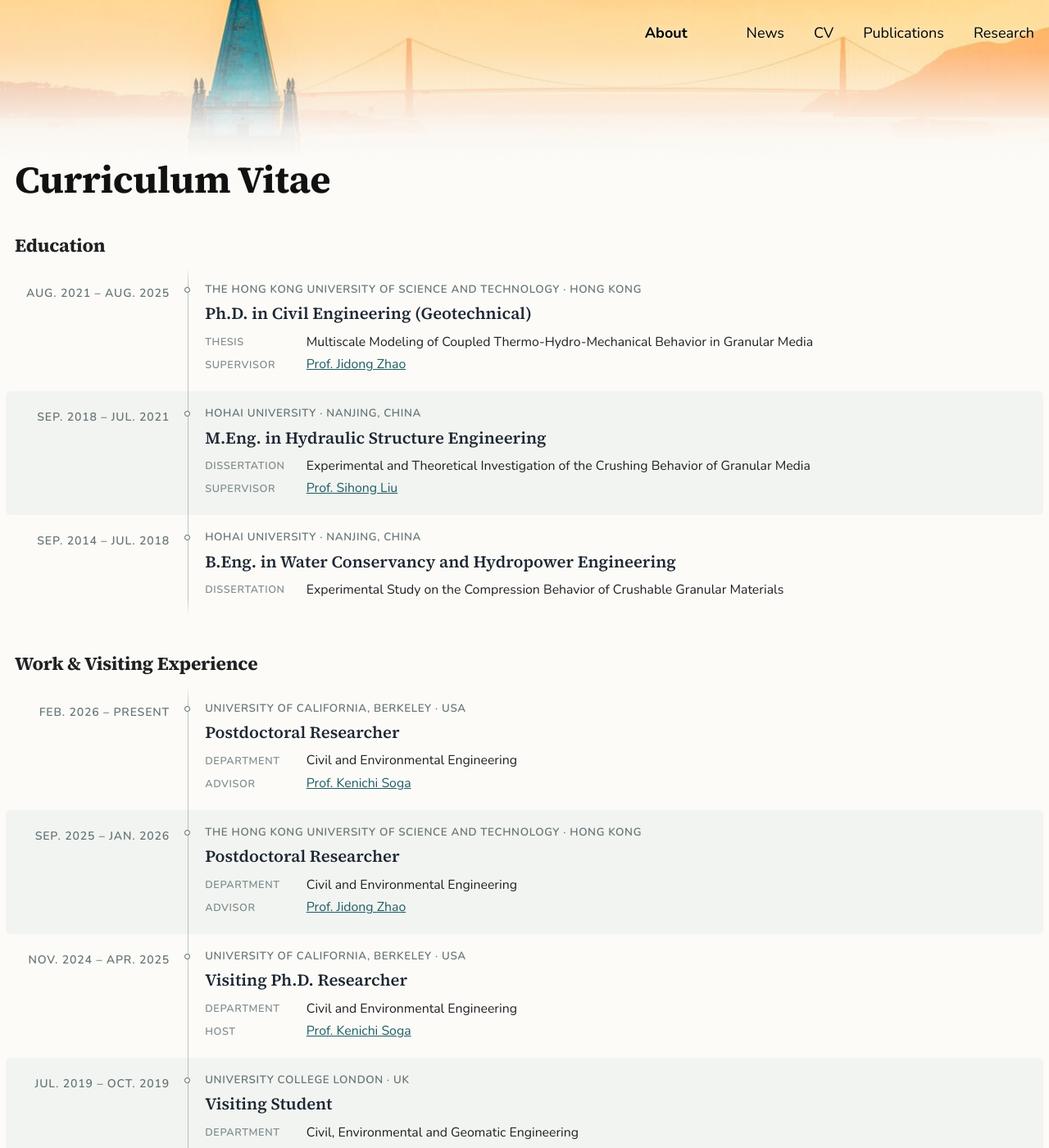
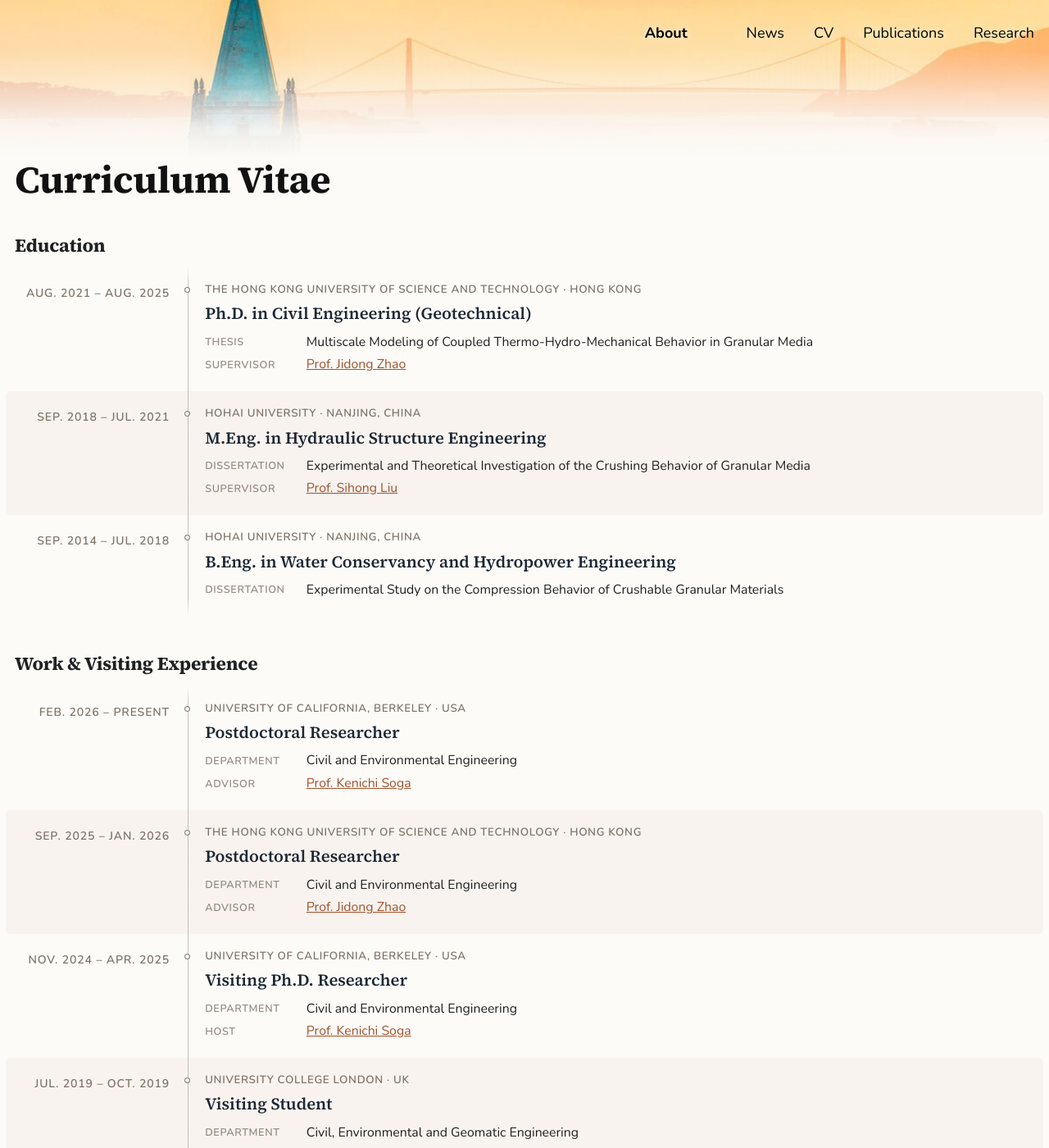
Before and after one commit to yujidu/yujidu.github.io, a Jekyll site: the page built from _pages/cv.md, in a window 1280 px wide and 1400 px high. Shown: the whole window at 82% size. Built offline with Jekyll 4.4.1, drawn with Linux system fonts in a browser that asks for light colours; a style sheet for code colours, icons or effects is not loaded.

Commit message:
Palette: sunset burnt sienna main colour, umber hovers, warm greys
Co-Authored-By: Claude Opus 5.5 <noreply@anthropic.com>
Claude-Session: https://claude.ai/code/session_01Vw9tGnbWFVNDt9UXvET6V8

```diff
--- a/_sass/_home.scss
+++ b/_sass/_home.scss
@@ -999,7 +999,7 @@ body {
 $cv-date-col: 10.5em;
 $cv-gap: 2.4em;
 $cv-line-x: $cv-date-col + $cv-gap / 2;
-$cv-ink: #4b5d5f;  /* verdigris-tinted slate */
+$cv-ink: #6a5a4e;  /* warm umber grey */
 
 .cv-timeline {
   position: relative;
--- a/_sass/_variables.scss
+++ b/_sass/_variables.scss
@@ -71,12 +71,13 @@ $danger-color               : #ee5f5b;
 $info-color                 : #962570;
 
 /* links */
-/* Palette drawn from the banner photos: the Campanile's verdigris copper roof
-   as the main colour, the sunset copper as a warm accent for hovers. */
-$campanile                  : #1d5c63;  /* deep verdigris teal */
-$sunset-copper              : #b5652a;  /* warm copper from the sunset */
-$link-color                 : $campanile;
-$link-color-hover           : $sunset-copper;
+/* Palette drawn from the sunset in the banner photos: burnt sienna as the
+   main colour, a deeper umber for hovers. */
+$campanile                  : #a0522d;  /* main colour (burnt sienna); legacy name */
+$sunset-copper              : #a0522d;
+$sunset-umber               : #6b3418;
+$link-color                 : $sunset-copper;
+$link-color-hover           : $sunset-umber;
 $link-color-visited         : mix(#fff, $link-color, 25%);
 $masthead-link-color        : #000;
 $masthead-link-color-hover  : $primary-color;
```
